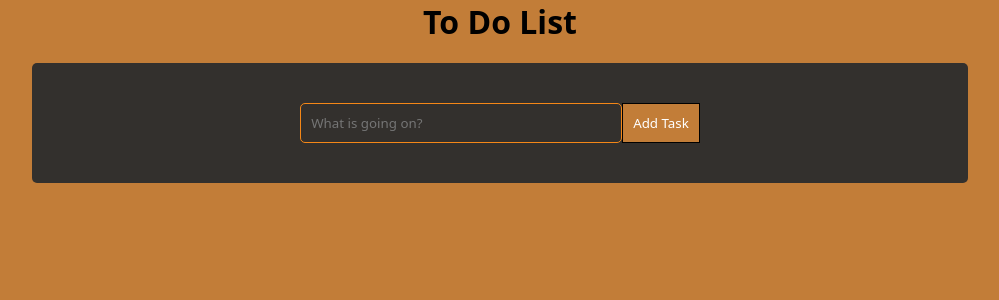
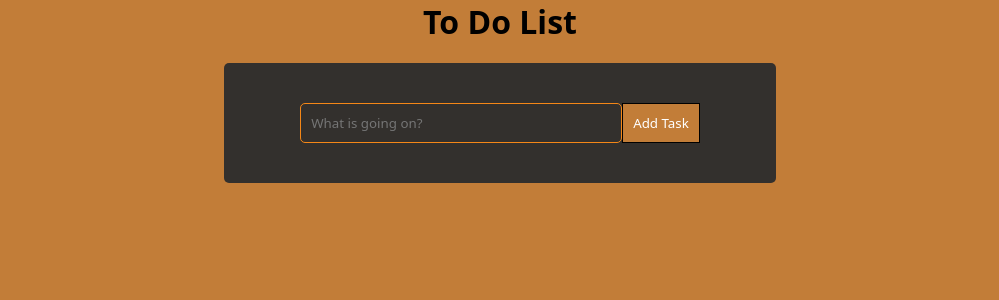
Before and after one commit to lucasb20/to-do-list, a React (Vite) app in the folder frontend/: page / in a window 1280 px wide. Shown: the top 300 px of the page, without its empty margins (140-1139 px from the left). Built offline with nearby package versions, Linux system fonts and the light colour scheme.

Commit message:
Finalização de diversas funcionalidades.

```diff
--- a/frontend/src/App.jsx
+++ b/frontend/src/App.jsx
@@ -1,10 +1,7 @@
-import { useState } from 'react'
 import { TodoWrapper } from './components/TodoWrapper'
-import './style.css'
+import './assets/style.css'
 
 function App() {
-  const [count, setCount] = useState(0)
-
   return (
     <>
       <h1>To Do List</h1>
--- a/frontend/src/style.css
+++ b/frontend/src/assets/style.css
@@ -23,8 +23,9 @@ h1{
 .todo-wrapper{
     padding: 20px;
     margin: 20px auto;
-    width: 70vw;
+    width: 40vw;
     display: flex;
+    flex-direction: column;
     background-color: var(--cor5);
     justify-content: center;
     border-radius: 5px;
@@ -33,6 +34,7 @@ h1{
 .TodoForm{
     padding: 20px;
     display: flex;
+    justify-content: center;
     align-items: center;
 }
 
@@ -56,3 +58,16 @@ h1{
 .TodoForm button:hover{
     background-color: var(--cor2);
 }
+
+.Todo{
+    display: flex;
+    justify-content: space-between;
+    background-color: var(--cor3);
+    padding: 20px;
+    border-radius: 5px;
+    color: white;
+}
+
+.Todo div *{
+    padding: 0px 5px;
+}
--- /dev/null
+++ b/frontend/src/components/Todo.jsx
@@ -0,0 +1,15 @@
+import React from "react";
+import { FontAwesomeIcon } from "@fortawesome/react-fontawesome"
+import { faPenToSquare, faTrash } from "@fortawesome/free-solid-svg-icons"
+
+export function Todo({task}){
+    return(
+        <div className="Todo">
+            <p>{task.task}</p>
+            <div>
+                <FontAwesomeIcon icon={faPenToSquare}/>
+                <FontAwesomeIcon icon={faTrash} />
+            </div>
+        </div>
+    )
+}
--- a/frontend/src/components/TodoForm.jsx
+++ b/frontend/src/components/TodoForm.jsx
@@ -1,17 +1,18 @@
 import React, {useState} from "react";
 
-export function TodoForm(){
+export function TodoForm({addTodo}){
     const [value, setValue] = useState("")
 
     const handlerSubmit = e => {
         e.preventDefault()
-        console.log(value)
+        addTodo(value)
+        setValue("")
     }
 
     return(
         <form className="TodoForm" onSubmit={handlerSubmit}>
             <input type="text" id="todo-input" placeholder="What is going on?"
-            onChange={e => setValue(e.target.value)} />
+            onChange={e => setValue(e.target.value)} value={value} />
             <button type="submit" className="todo-btn">Add Task</button>
         </form>
     )
--- a/frontend/src/components/TodoWrapper.jsx
+++ b/frontend/src/components/TodoWrapper.jsx
@@ -1,11 +1,22 @@
 import React, { useState } from "react";
+import {v4} from "uuid";
 import { TodoForm } from "./ToDoform";
+import { Todo } from "./Todo";
 
 export function TodoWrapper(){
     const [todos, setTodos] = useState([])
+
+    const addTodo = todo => {
+        setTodos([...todos, {id: v4(), task: todo, completed: false, isEditing: false}])
+    }
+
     return(
         <div className="todo-wrapper">
-            <TodoForm/>
+            <TodoForm addTodo={addTodo} />
+            {todos.map((todo, index) => {
+                <Todo task={todo} key={index}/>
+            })
+            }
         </div>
     )
 }
```
Also changed, not shown: frontend/package.json (+7 -1 lines), 1 other file (tests, documents, lock files or other folders).
